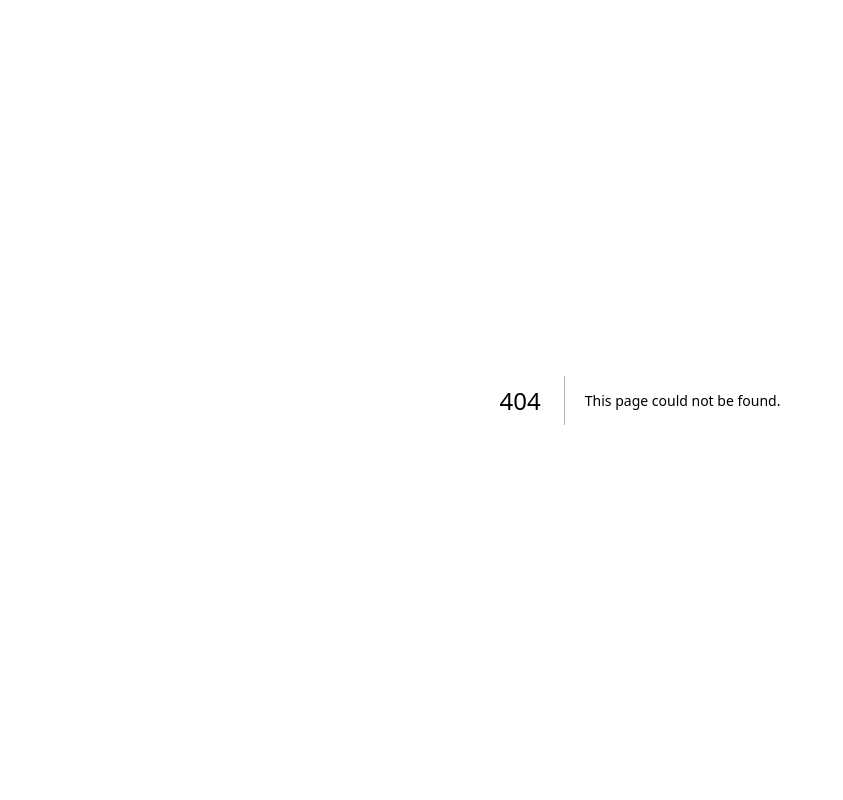
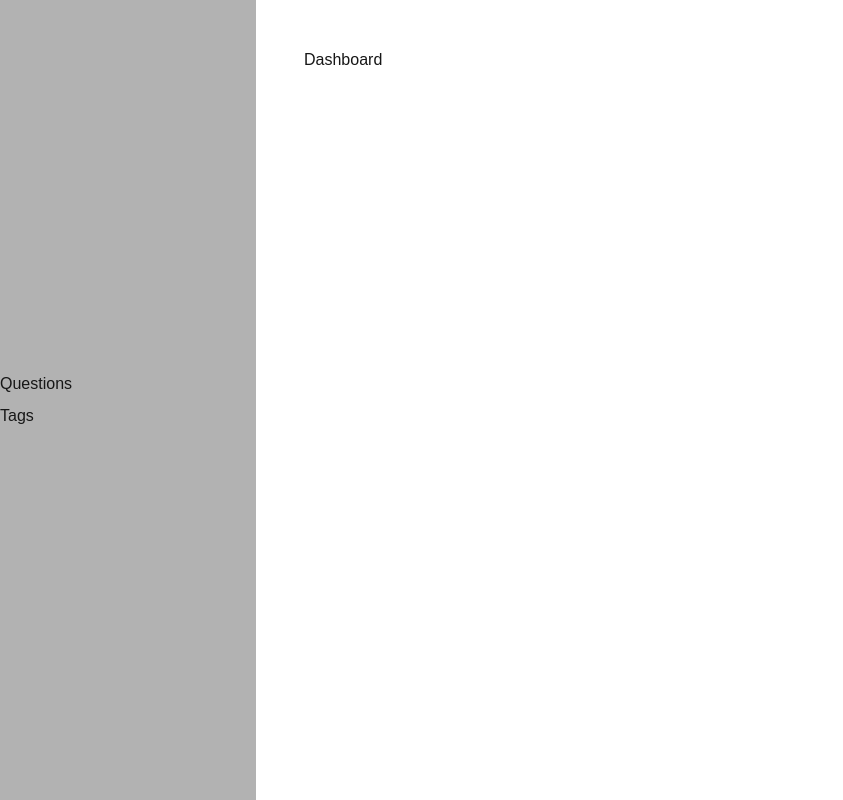
Before and after one commit to AngelZatch/hurribrain, a Next.js app in the folder packages/admin/: page /dashboard in a window 1280 px wide. Before the commit this address had no page. Shown: the whole page, without its empty margins (0-843 px from the left). Built offline with nearby package versions, Linux system fonts and the light colour scheme.

Commit message:
feat: nav and pages

```diff
--- /dev/null
+++ b/packages/admin/src/app/api/route.ts
@@ -0,0 +1,9 @@
+export async function getQuestions(request: Request) {
+  const res = await fetch("localhost:8080/questions", {
+    headers: {
+      'Content-Type': 'application/json',
+    }
+  });
+
+  return Response.json({ questions: res.json() });
+}
--- /dev/null
+++ b/packages/admin/src/app/dashboard/layout.tsx
@@ -0,0 +1,15 @@
+import React from "react";
+import SideNav from "../ui/components/sidenav";
+
+const Layout = ({ children }: { children: React.ReactNode }) => {
+  return (
+    <div className="flex h-screen flex-col md:flex-row md:overflow-hidden">
+      <div className="w-full flex-none md:w-64">
+        <SideNav />
+      </div>
+      <div className="grow p-6 md:overflow-y-auto md:p-12">{children}</div>
+    </div>
+  );
+};
+
+export default Layout;
--- /dev/null
+++ b/packages/admin/src/app/dashboard/page.tsx
@@ -0,0 +1,9 @@
+const Dashboard = () => {
+  return (
+    <div>
+      <h1>Dashboard</h1>
+    </div>
+  );
+};
+
+export default Dashboard;
--- /dev/null
+++ b/packages/admin/src/app/dashboard/questions/page.tsx
@@ -0,0 +1,9 @@
+const Questions = () => {
+  return (
+    <div>
+      <h1>Questions</h1>
+    </div>
+  );
+};
+
+export default Questions;
--- /dev/null
+++ b/packages/admin/src/app/dashboard/tags/page.tsx
@@ -0,0 +1,9 @@
+const Tags = () => {
+  return (
+    <div>
+      <h1>Tags</h1>
+    </div>
+  );
+}
+
+export default Tags;
--- a/packages/admin/src/app/layout.tsx
+++ b/packages/admin/src/app/layout.tsx
@@ -1,6 +1,6 @@
 import type { Metadata } from "next";
 import localFont from "next/font/local";
-import "./globals.css";
+import "./ui/globals.css";
 
 const geistSans = localFont({
   src: "./fonts/GeistVF.woff",
--- /dev/null
+++ b/packages/admin/src/app/ui/components/sidenav.tsx
@@ -0,0 +1,22 @@
+import Link from "next/link";
+
+const SideNav = () => {
+  return (
+    <div className="flex h-full items-center bg-[#0000004D]">
+      <div className="flex flex-col gap-2 items-start justify-center">
+        <div className="flex flex-col justify-center align-center">
+          <Link key="Questions" href="/dashboard/questions">
+            <p>Questions</p>
+          </Link>
+        </div>
+        <div className="flex flex-col justify-center align-center">
+          <Link key="Tags" href="/dashboard/tags">
+            <p>Tags</p>
+          </Link>
+        </div>
+      </div>
+    </div>
+  );
+};
+
+export default SideNav;
```
Also changed, not shown: packages/admin/package.json (+7 -5 lines), packages/admin/src/app/ui/globals.css (renamed from packages/admin/src/app/globals.css), packages/admin/src/pages/questions.tsx (deleted), 2 other files (tests, documents, lock files or other folders).
